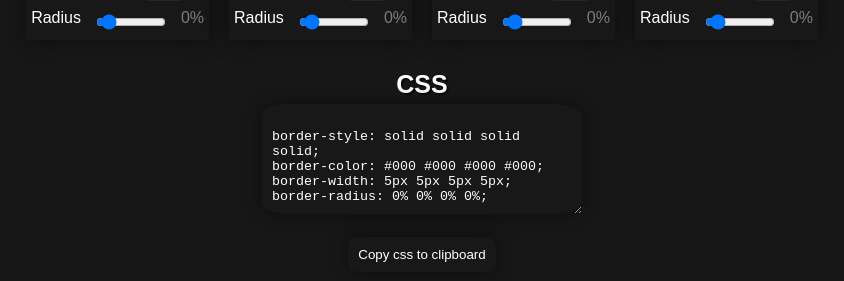
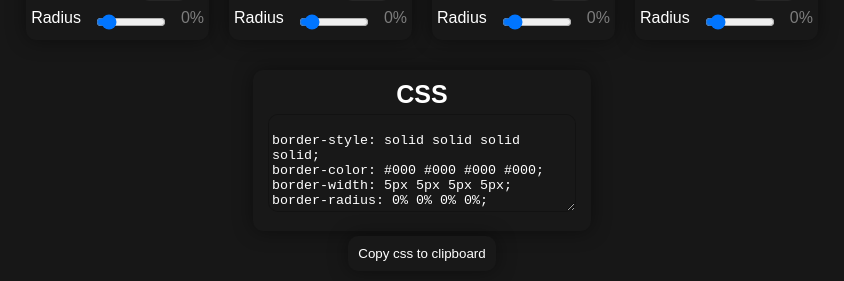
Before and after one commit to bestpractice116/box-css-preview, a React (Create React App) app: page / in a window 1280 px wide. Shown: the part 395-676 px from the top of the page, without its empty margins (218-1062 px from the left). Built offline with nearby package versions, Linux system fonts and the light colour scheme.

Commit message:
update style

```diff
--- a/src/App.css
+++ b/src/App.css
@@ -3,6 +3,7 @@
   --main-section-background: #181818;
   --box-shadow: 0 0 20px rgba(0, 0, 0, 0.438);
   --main-gradient: linear-gradient(to right, rgba(0, 242, 96, .5), rgba(5, 117, 230, .5));
+  --radius: 10px
 }
 
 body {
@@ -57,7 +58,7 @@ body {
   display: flex;
   align-items: center;
   justify-content: center;
-  border-radius: 5px;
+  border-radius: var(--radius);
   padding: 2px;
   margin: 5px;
   color: rgb(255, 255, 255);
@@ -93,6 +94,8 @@ body {
   margin: 10px;
   padding: 10px;
 
+  border-radius: var(--radius);
+
   box-shadow: var(--box-shadow);
 }
 
@@ -106,7 +109,7 @@ input {
   padding: 5px;
   text-align: center;
   border: none;
-  border-radius: 10px;
+  border-radius: var(--radius);
   background: var(--inputs-background);
   color: #fff;
   transition: 1s;
@@ -125,30 +128,42 @@ select {
   padding: 5px;
   text-align: center;
   border: none;
-  border-radius: 10px;
+  border-radius: var(--radius);
   background: var(--inputs-background);
   color: #fff;
   transition: 1s;
 }
 
-h3 {
-  text-shadow: rgba(0, 0, 0, 0.548) 2px 2px 0;
-  font-size: 25px;
-  margin: 20px 0 0;
-}
-
-textarea {
-  margin: 5px;
+.css-area {
+  margin: 20px 0 5px;
   padding: 10px;
 
   min-width: 300px;
   min-height: 90px;
 
   border: none;
-  border-radius: 10%;
+  border-radius: var(--radius);
 
   background: var(--main-section-background);
   box-shadow: var(--box-shadow);
+  color: #fff
+}
+
+h3 {
+  font-size: 25px;
+}
+
+textarea {
+  margin: 5px;
+  padding: 3px;
+
+  min-width: 300px;
+  min-height: 90px;
+
+  border: 1px rgba(0, 0, 0, 0.233) solid;
+  border-radius: var(--radius);
+
+  background: var(--main-section-background);
   color: #fff
 }
 textarea::selection {
@@ -158,7 +173,7 @@ textarea::selection {
 
 button {
   border: none;
-  border-radius: 10px;
+  border-radius: var(--radius);
   padding: 10px;
   background: var(--main-section-background);
   box-shadow: var(--box-shadow);
@@ -178,11 +193,3 @@ button:hover {
   background: rgba(0, 0, 0, 0.192);
   padding: 10px;
 }
-
-#floating-links a {
-  text-decoration: none;
-  color: rgb(190, 190, 190);
-}
-#floating-links a:hover {
-  text-decoration: underline;
-}
--- a/src/App.js
+++ b/src/App.js
@@ -289,14 +289,16 @@ function App() {
 
       </div>
 
-      <h3>CSS</h3>
-      <textarea id="text-to-copy" type="text" value={`
+      <div className="css-area" >
+        <h3>CSS</h3>
+        <textarea id="text-to-copy" type="text" value={`
 border-style: ${stateTop.style} ${stateRight.style} ${stateButtom.style} ${stateLeft.style};
 border-color: ${stateTop.color} ${stateRight.color} ${stateButtom.color} ${stateLeft.color};
 border-width: ${stateTop.size} ${stateRight.size} ${stateButtom.size} ${stateLeft.size};
 border-radius: ${stateTop.radius}% ${stateRight.radius}% ${stateButtom.radius}% ${stateLeft.radius}%;
-      `}/>
-      <br/>
+        `}/>
+        <br/>
+      </div>
       <button onClick={() => {
         const areaToCopy = document.getElementById("text-to-copy")
         areaToCopy.select()
```
